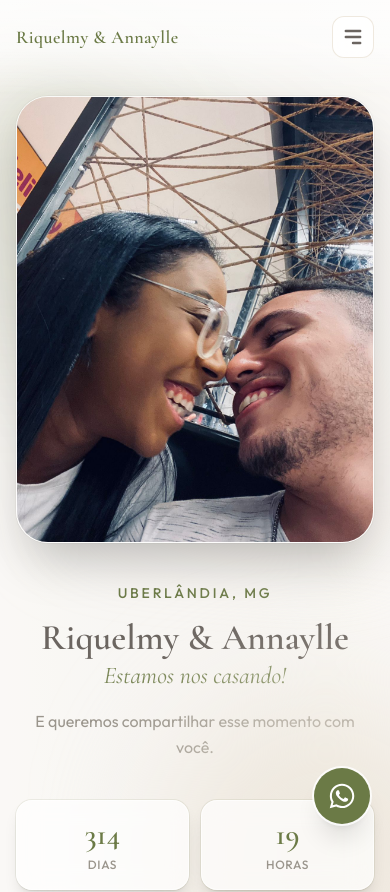
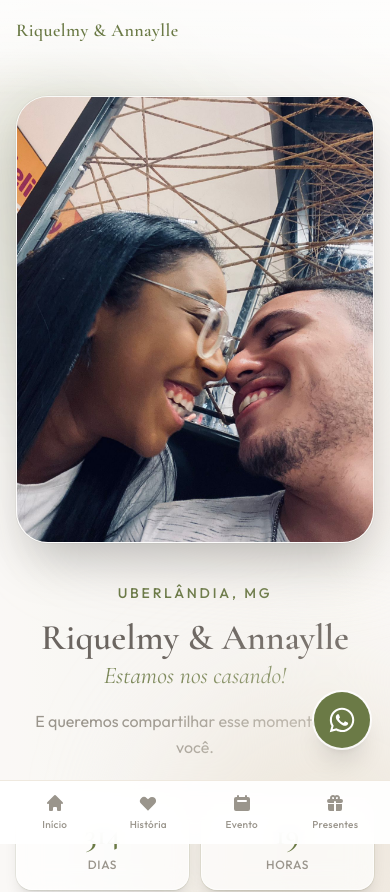
Before and after one commit to Riquelmy247/casamento, a React (Vite) app: page / in a window 390 px wide. Shown: the top 892 px of the page. Built offline with nearby package versions, Linux system fonts and the light colour scheme.

Commit message:
casamento

```diff
--- a/src/App.jsx
+++ b/src/App.jsx
@@ -22,7 +22,7 @@ export default function App() {
   return (
     <div className="bg-page-pattern min-h-svh">
       <Header />
-      <main>
+      <main className="pb-24 md:pb-0">
         <HeroSection />
         <AboutSection />
         <WeddingInfoSection />
@@ -34,7 +34,7 @@ export default function App() {
         href={wa}
         target="_blank"
         rel="noopener noreferrer"
-        className="fixed bottom-5 right-5 z-40 flex h-14 w-14 items-center justify-center rounded-full bg-olive text-white shadow-xl ring-2 ring-white/80 transition hover:scale-105 hover:bg-olive-dark md:bottom-8 md:right-8"
+        className="fixed bottom-24 right-5 z-40 flex h-14 w-14 items-center justify-center rounded-full bg-olive text-white shadow-xl ring-2 ring-white/80 transition hover:scale-105 hover:bg-olive-dark md:bottom-8 md:right-8"
         aria-label="Conversar no WhatsApp"
       >
         <FaWhatsapp className="h-7 w-7" />
--- a/src/components/Header.jsx
+++ b/src/components/Header.jsx
@@ -1,16 +1,15 @@
 import { useEffect, useState } from 'react'
-import { HiMenuAlt3, HiX } from 'react-icons/hi'
+import { HiCalendar, HiGift, HiHeart, HiHome } from 'react-icons/hi'
 import { siteConfig } from '../data/siteConfig'
 
 const links = [
-  { to: '#hero', label: 'Início' },
-  { to: '#historia', label: 'História' },
-  { to: '#evento', label: 'Evento' },
-  { to: '#presentes', label: 'Presentes' },
+  { to: '#hero', label: 'Início', icon: HiHome },
+  { to: '#historia', label: 'História', icon: HiHeart },
+  { to: '#evento', label: 'Evento', icon: HiCalendar },
+  { to: '#presentes', label: 'Presentes', icon: HiGift },
 ]
 
 export default function Header() {
-  const [open, setOpen] = useState(false)
   const [scrolled, setScrolled] = useState(false)
 
   useEffect(() => {
@@ -45,37 +44,6 @@ export default function Header() {
             </a>
           ))}
         </nav>
-
-        <button
-          type="button"
-          className="rounded-xl border border-cream-dark/80 bg-white/80 p-2 text-stone backdrop-blur md:hidden"
-          aria-expanded={open}
-          aria-controls="mobile-menu"
-          onClick={() => setOpen((v) => !v)}
-        >
-          {open ? <HiX className="h-6 w-6" /> : <HiMenuAlt3 className="h-6 w-6" />}
-          <span className="sr-only">Menu</span>
-        </button>
-      </div>
-
-      <div
-        className={`mx-4 mt-2 overflow-hidden rounded-2xl border border-white/60 bg-white/90 shadow-lg backdrop-blur-md transition-all md:hidden ${
-          open ? 'max-h-80 opacity-100' : 'max-h-0 opacity-0 pointer-events-none'
-        }`}
-        id="mobile-menu"
-      >
-        <div className="flex flex-col gap-1 p-3">
-          {links.map(({ to, label }) => (
-            <a
-              key={to}
-              href={to}
-              className="rounded-xl px-4 py-3 text-sm font-medium text-stone hover:bg-cream"
-              onClick={() => setOpen(false)}
-            >
-              {label}
-            </a>
-          ))}
-        </div>
       </div>
 
       <div
@@ -84,6 +52,24 @@ export default function Header() {
         }`}
         aria-hidden
       />
+
+      <nav
+        className="fixed inset-x-0 bottom-0 z-50 border-t border-cream-dark/80 bg-white/92 backdrop-blur-md md:hidden"
+        aria-label="Navegação mobile"
+      >
+        <div className="mx-auto flex max-w-lg items-stretch justify-around px-2 py-2 pb-[max(0.5rem,env(safe-area-inset-bottom))]">
+          {links.map(({ to, label, icon: Icon }) => (
+            <a
+              key={to}
+              href={to}
+              className="flex flex-1 flex-col items-center gap-1 rounded-2xl px-1 py-1 text-stone-light transition-colors active:text-olive"
+            >
+              <Icon className="h-5 w-5" aria-hidden />
+              <span className="text-[10px] font-medium tracking-wide">{label}</span>
+            </a>
+          ))}
+        </div>
+      </nav>
     </header>
   )
 }
```
